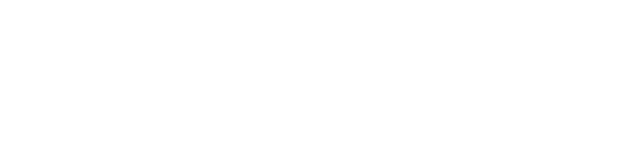
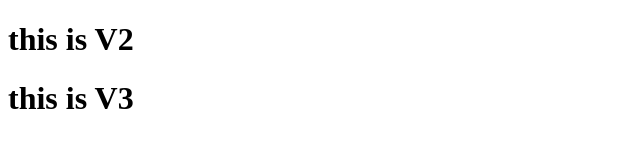
Before and after one commit to mondalganesh/OnlyPractice, a plain HTML site: page index.html in a window 1280 px wide. Shown: the whole page, without its empty margins (0-640 px from the left). Drawn offline with Linux system fonts and the light colour scheme.

Commit message:
this is the Ver 3

```diff
--- a/index.html
+++ b/index.html
@@ -6,6 +6,7 @@
     <title>Document</title>
 </head>
 <body>
-
+    <h1>this is V2</h1>
+    <h1>this is V3</h1>
 </body>
 </html>
```
